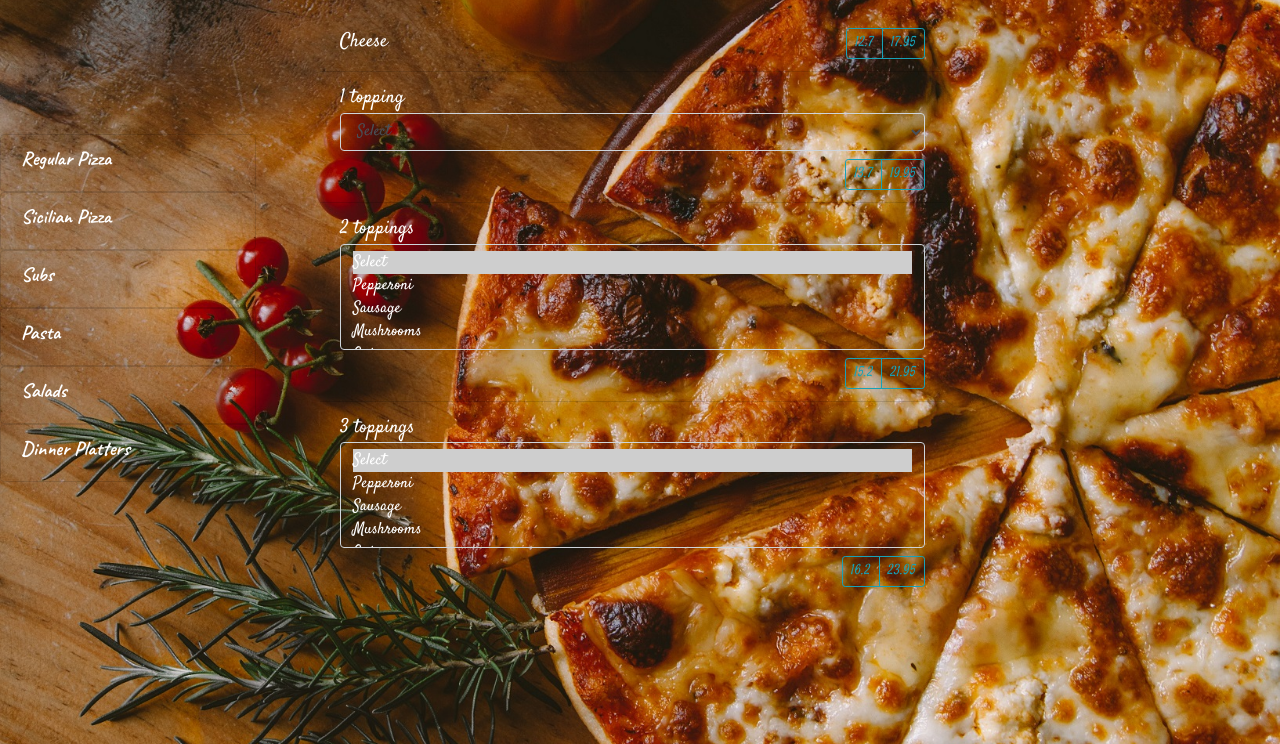
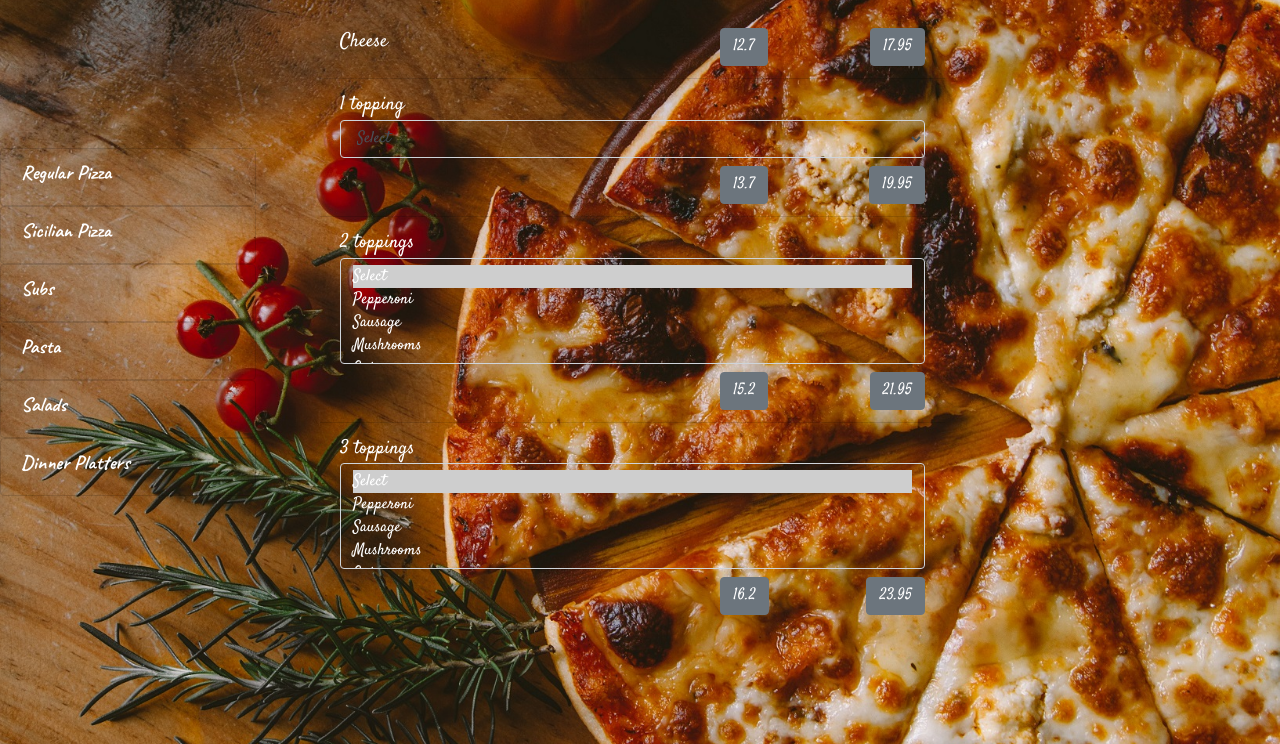
Before and after one commit to MotazBellah/pizza, a Django app: page /1/menus in a window 1280 px wide. Shown: the part 56-800 px from the top of the page. Run offline with Django 3.2, Linux system fonts and the light colour scheme; data comes from the database, SQL or seed files in the repository; both versions use the stored data as it was after the commit; parts of the project's set-up code (start-up, migrations or seed data) failed here and were passed over; some libraries are stand-ins or nearby versions.

Commit message:
Style the button area in menu page

```diff
--- a/restaurant/pizza/static/app.css
+++ b/restaurant/pizza/static/app.css
@@ -29,6 +29,7 @@ body {
 
 .price {
     float: right;
+    width: 35%;
 }
 
 .right-side {
--- a/restaurant/pizza/templates/pizza/menu.html
+++ b/restaurant/pizza/templates/pizza/menu.html
@@ -82,9 +82,9 @@
                             </select>
 
                         {% endif %}
-                        <div class="price btn-group btn-group-sm">
-                            <input class="small btn btn-outline-info" type="submit" title="Small" name="add1" value="{{i.small}}">
-                            <input class="large btn btn-outline-info" type="submit" title="Large" name="add2" value="{{i.large}}">
+                        <div class="price clearfix">
+                            <input class="small btn btn-secondary float-left" type="submit" title="Small" name="add1" value="{{i.small}}">
+                            <input class="large btn btn-secondary float-right" type="submit" title="Large" name="add2" value="{{i.large}}">
                         </div>
                         </form>
                     </li>
```
Also changed, not shown: restaurant/db.sqlite3.
